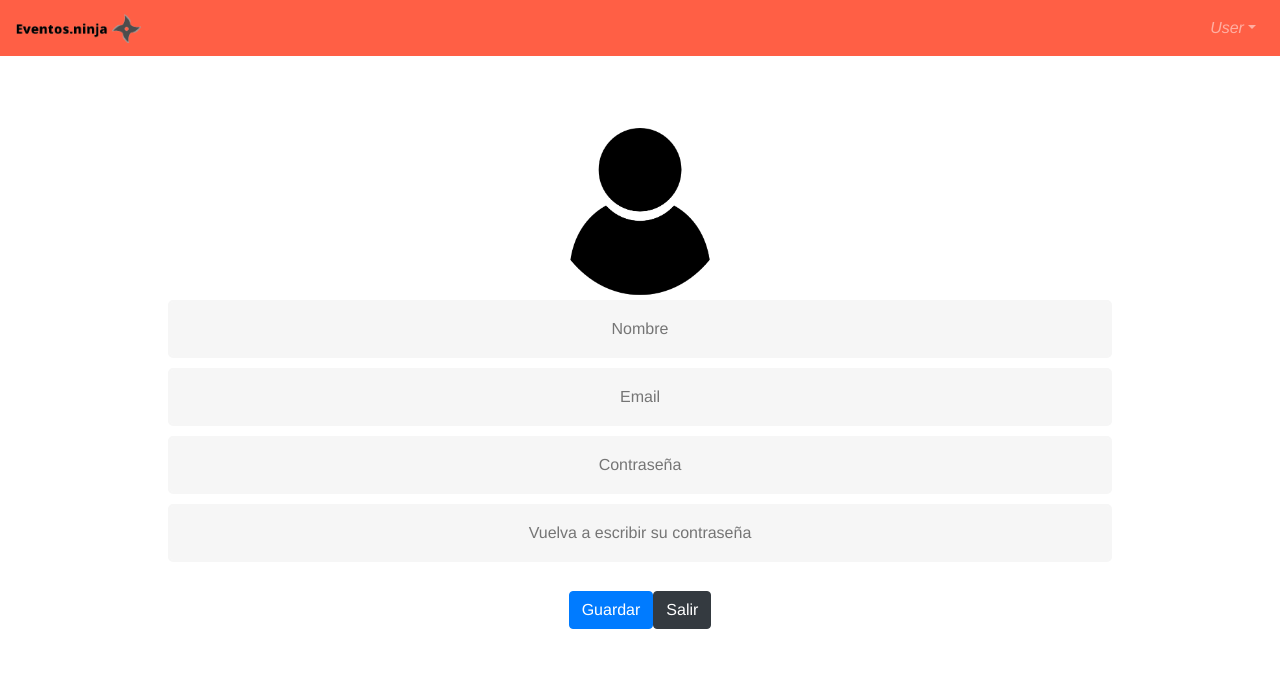
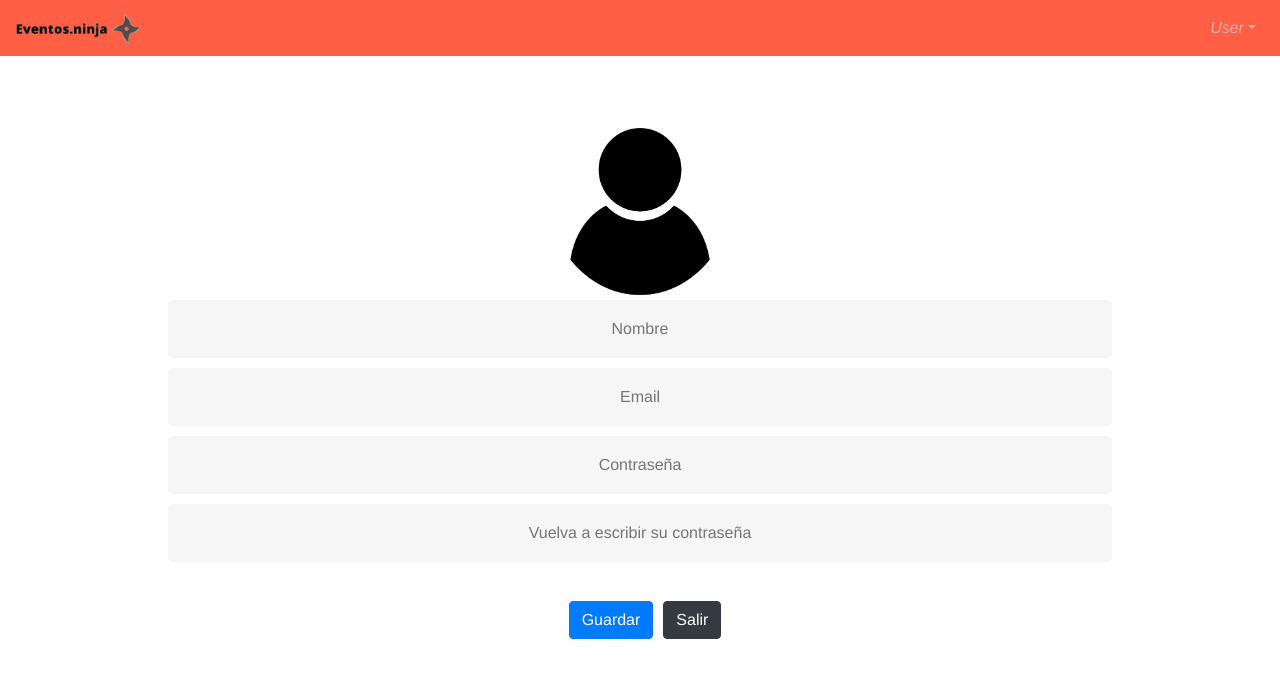
Before and after one commit to 23456-Tony-Larrea/sendEmailE-Ninja, a Vue app in the folder eventosVue/: page /profile/1 in a window 1280 px wide. Shown: the top 678 px of the page. Built offline with nearby package versions, Linux system fonts and the light colour scheme; no server answers; what v-toaster would draw is missing.

Commit message:
button spacing

```diff
--- a/eventosVue/src/views/Dashboard.vue
+++ b/eventosVue/src/views/Dashboard.vue
@@ -11,10 +11,10 @@
                 <br>
                   <button class="button"  v-on:click="nuevo(idprofile)">Nuevo Usuario</button>
                 <br><br>
-                 <input type="text" placeholder="Busqueda por apellido" v-model="buscador">   <button class="button"  v-on:click="search(buscador)"><b-icon icon="search"></b-icon>Buscar</button>
+                 <input style="margin: 10px" type="text" placeholder="Busqueda por apellido" v-model="buscador">   <button class="button"  v-on:click="search(buscador)"><b-icon icon="search"></b-icon>Buscar</button>
                  <br>
                  <br>
-                 <button class="button" v-on:click="send()"> <b-icon icon="envelope"></b-icon>Enviar Emails</button>
+                 <button style="margin: 10px" class="button" v-on:click="send()"> <b-icon icon="envelope"></b-icon>Enviar Emails</button>
                  <button class="button" v-on:click="sendEventos()"> <b-icon icon="envelope"></b-icon>Enviar Eventos</button>
 
 
@@ -84,7 +84,6 @@ export default {
 
             getpag(numpag){
                 console.log(numpag);
-                //this.datospaginado = [];
                 let ini = (numpag * this.elementosporpag) - this.elementosporpag;
                 let fin = (numpag * this.elementosporpag);
                 this.datospaginado = this.Listauser.slice(ini , fin);
--- a/eventosVue/src/views/Nuevo.vue
+++ b/eventosVue/src/views/Nuevo.vue
@@ -35,7 +35,7 @@
                     </div>
 
                    <div class="form-group">
-                      <button type="button" class="btn btn-primary" v-on:click="guardar()" >Añadir</button>
+                      <button style="margin: 10px" type="button" class="btn btn-primary" v-on:click="guardar()" >Añadir</button>
                       <button type="button" class="btn btn-dark margen" v-on:click="salir()"  >Salir</button>
                     </div>
                 </form>
--- a/eventosVue/src/views/Profile.vue
+++ b/eventosVue/src/views/Profile.vue
@@ -27,7 +27,7 @@
                     </div>
                  <br>
                    <div class="form-group">
-                      <button type="button" class="btn btn-primary" v-on:click="editar()">Guardar</button>
+                      <button style="margin: 10px" type="button" class="btn btn-primary" v-on:click="editar()">Guardar</button>
                       <button type="button" class="btn btn-dark margen" v-on:click="salir()"  >Salir</button>
                   </div>
                 </form>
```
